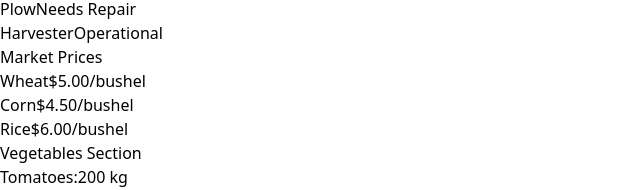
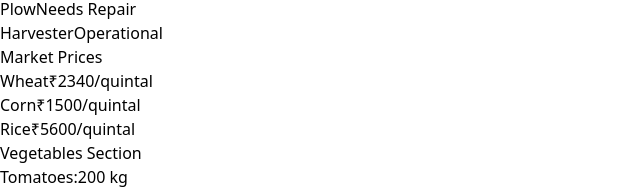
Before and after one commit to ganesh-rodge/AgriConnect, a React (Vite) app: page /agriculturemanagement in a window 1280 px wide. Shown: the part 1041-1231 px from the top of the page, without its empty margins (0-640 px from the left). Built offline with nearby package versions, Linux system fonts and the light colour scheme.

Commit message:
add rupees

```diff
--- a/src/components/AgricultureManagement.tsx
+++ b/src/components/AgricultureManagement.tsx
@@ -48,9 +48,9 @@ export function AgricultureManagement() {
   ];
 
   const marketPrices: MarketPrice[] = [
-    { crop: 'Wheat', price: '$5.00/bushel' },
-    { crop: 'Corn', price: '$4.50/bushel' },
-    { crop: 'Rice', price: '$6.00/bushel' },
+    { crop: 'Wheat', price: '₹2340/quintal' },
+    { crop: 'Corn', price: '₹1500/quintal' },
+    { crop: 'Rice', price: '₹5600/quintal' },
   ];
 
   const farmingDetails: FarmingDetails[] = [
```
